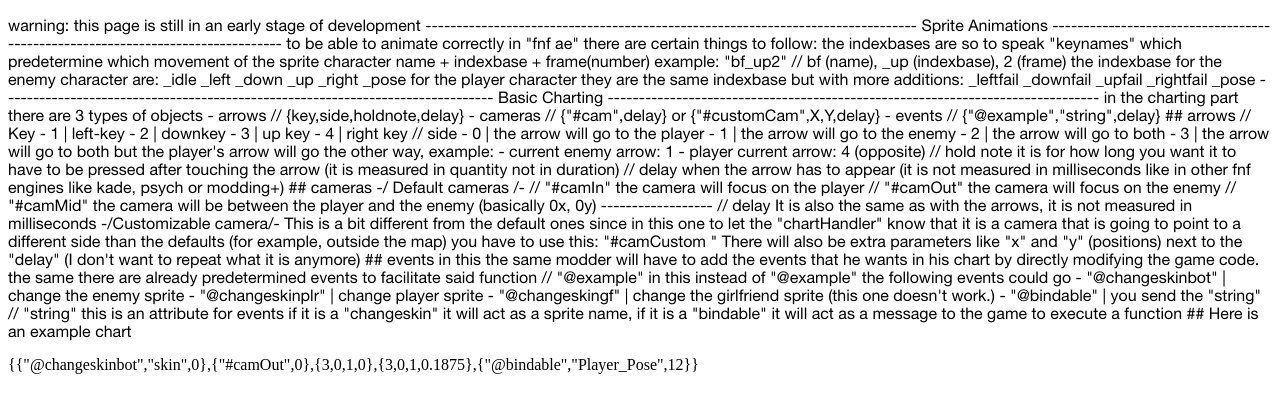
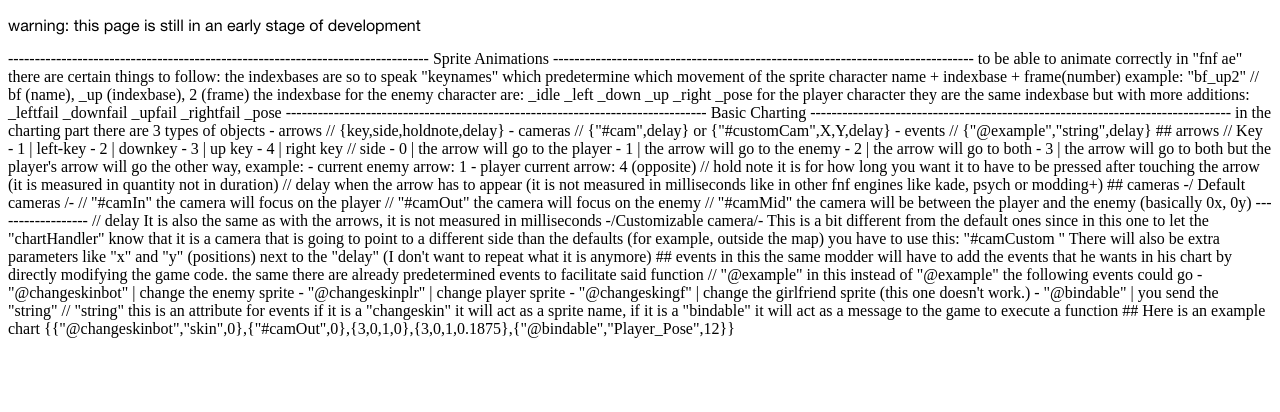
Before and after one commit to ianplus/fnfaedocumentation, a plain HTML site: page index.html in a window 1280 px wide. Drawn offline with Linux system fonts and the light colour scheme.

Commit message:
Update index.html

```diff
--- a/index.html
+++ b/index.html
@@ -14,8 +14,7 @@
     </style>
   </head>
   <body>
-    <p>
-      warning: this page is still in an early stage of development
+     <p>warning: this page is still in an early stage of development</p>
       -------------------------------------------------------------------------------
       Sprite Animations
       -------------------------------------------------------------------------------
@@ -104,7 +103,6 @@
       if it is a "changeskin" it will act as a sprite name, if it is a "bindable" it will act as a message to the game to execute a function
 
       ## Here is an example chart
-    </p>
     {{"@changeskinbot","skin",0},{"#camOut",0},{3,0,1,0},{3,0,1,0.1875},{"@bindable","Player_Pose",12}}
   </body>
 </html>
```
